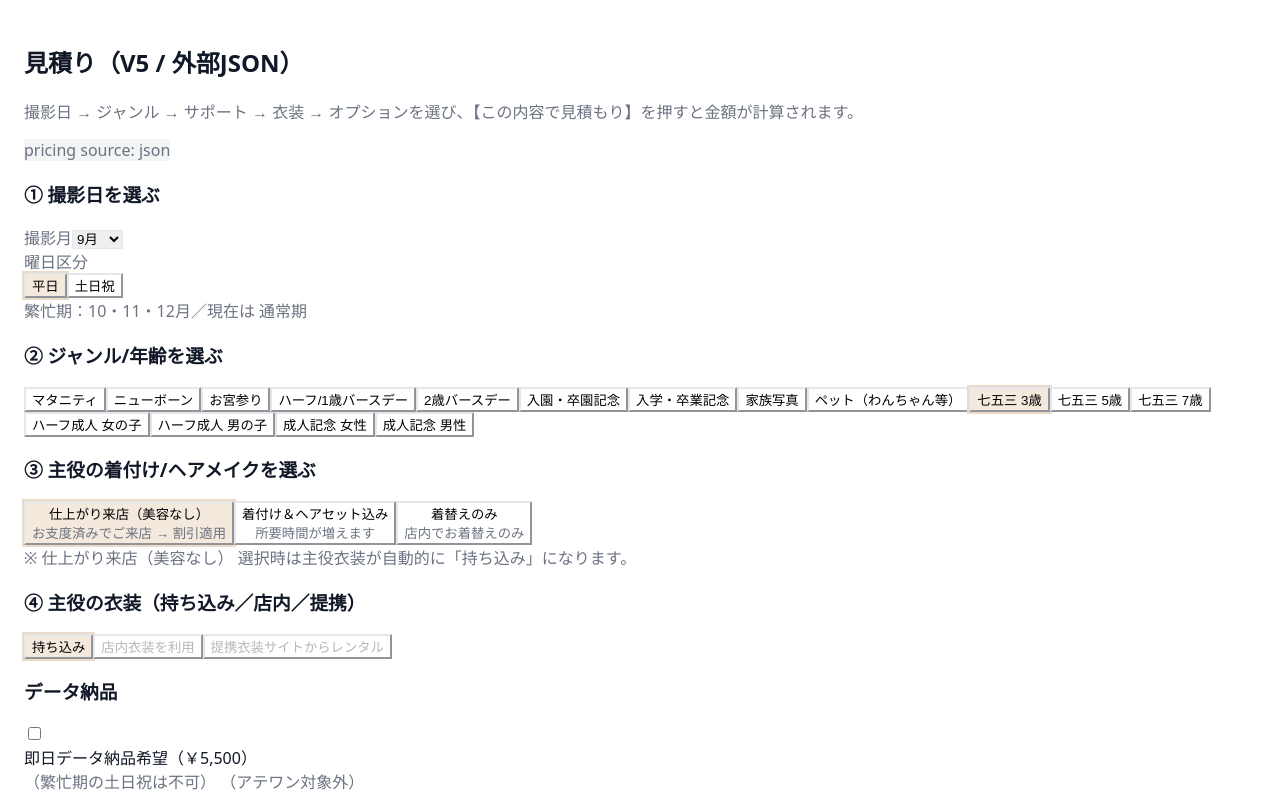
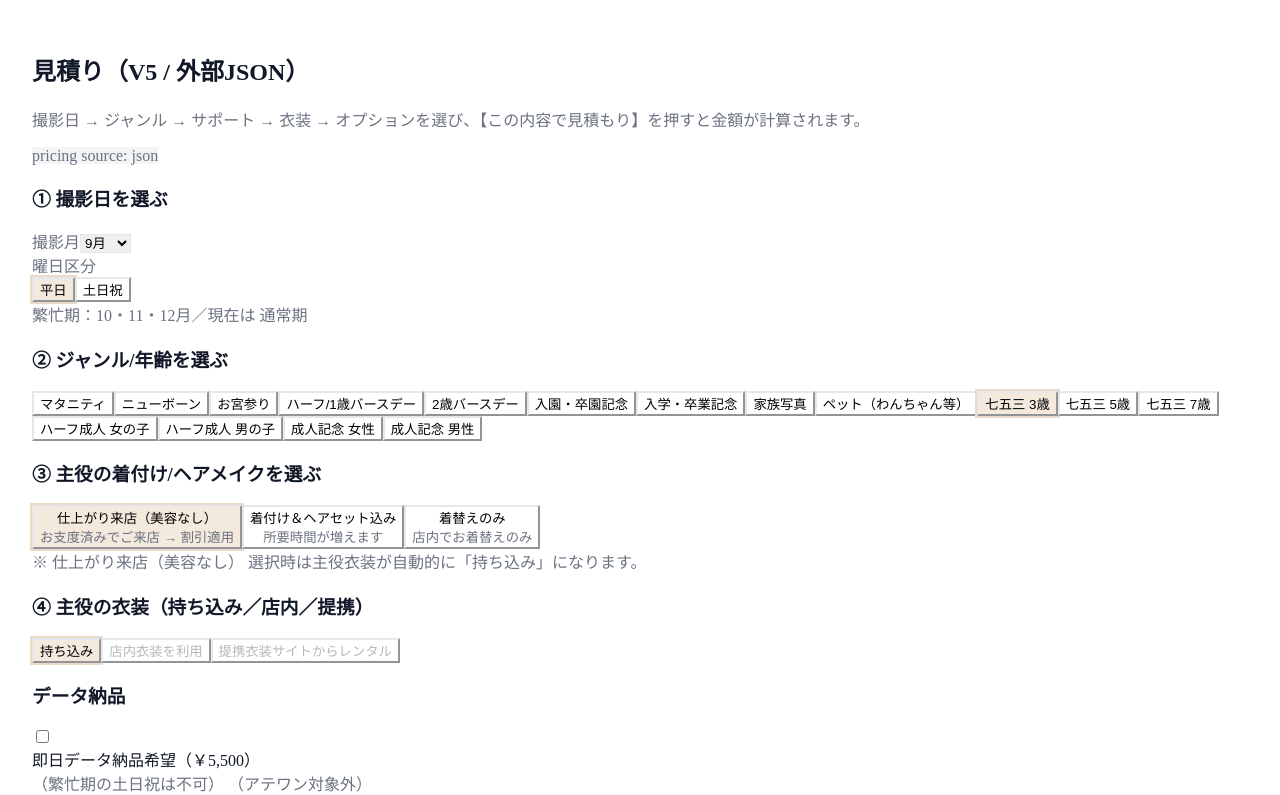
Before and after one commit to takajin-y/ate-pricing-estimator-v5, a Next.js app: page / in a window 1280 px wide. Shown: the top 795 px of the page. Built offline with nearby package versions, Linux system fonts and the light colour scheme.

Commit message:
Update layout.tsx

```diff
--- a/src/app/layout.tsx
+++ b/src/app/layout.tsx
@@ -1,10 +1,7 @@
-// src/app/layout.tsx
-export const metadata = { title: "Estimator V5" };
-
 export default function RootLayout({ children }: { children: React.ReactNode }) {
   return (
     <html lang="ja">
-      <body style={{ margin: 0, fontFamily: "system-ui, sans-serif" }}>{children}</body>
+      <body>{children}</body>
     </html>
   );
 }
```
